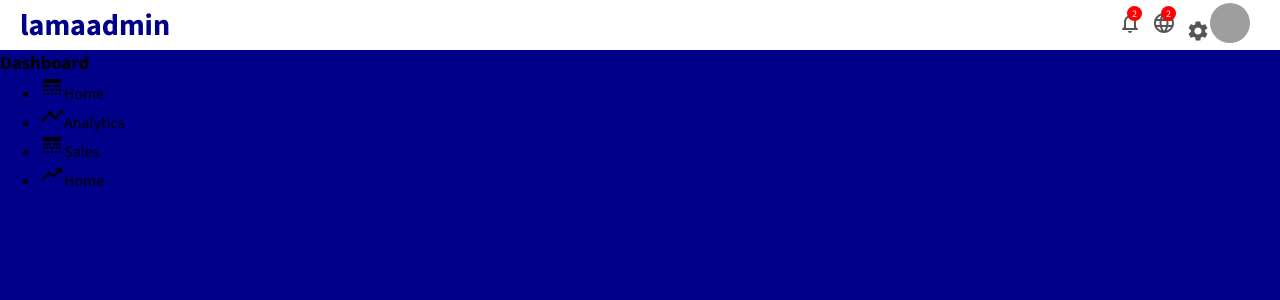
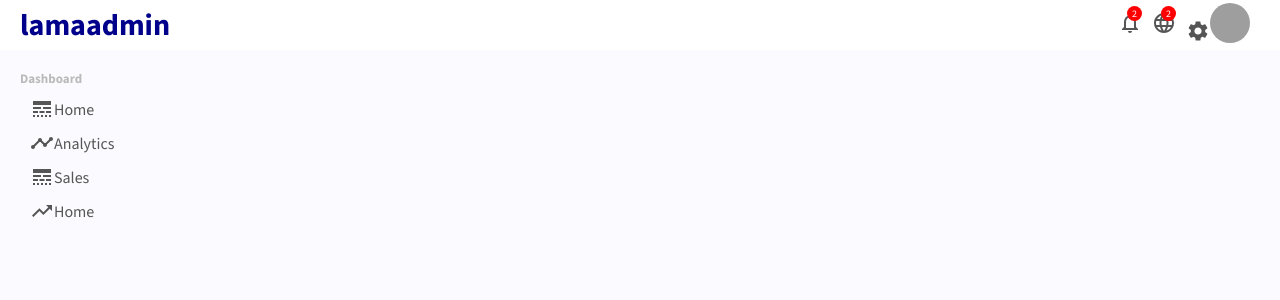
Before and after one commit to KipletingEdwin/adminDashboard, a React (Create React App) app: page / in a window 1280 px wide. Shown: the top 300 px of the page. Built offline with nearby package versions, Linux system fonts and the light colour scheme; grey boxes are pictures that could not be loaded.

Commit message:
add sidebar stylings

```diff
--- a/src/app.css
+++ b/src/app.css
@@ -1,3 +1,7 @@
 .container{
     display: flex;
 }
+
+.others{
+    flex: 4;
+}
--- a/src/components/sidebar/Sidebar.css
+++ b/src/components/sidebar/Sidebar.css
@@ -1,5 +1,42 @@
 .container{
     flex: 1;
     height: calc(100vh - 50px);
-    background-color: darkblue;
+    background-color: rgb(251, 251, 255);
+    position: sticky;
+    top: 50px;
 }
+
+.sidebarWrapper{
+    padding: 20px;
+    color: #555;
+}
+
+.sidebarMenu{
+    margin-bottom: 13px;
+}
+
+.sidebarTitle{
+    font-size: 13px;
+}
+
+.sidebarTitle{
+    font-size: 13px;
+    color: rgb(187, 186, 186);
+}
+.sidebarList{
+    list-style: none;
+    padding: 5px;
+}
+
+.sidebarListItem{
+    padding: 5px;
+    cursor: pointer;
+    display: flex;
+    align-items: center;
+    border-radius: 10px;
+}
+
+.sidebarListItem.active,
+.sidebarListItem:hover {
+    background-color: rgb(251, 251, 255);
+}
--- a/src/components/sidebar/Sidebar.jsx
+++ b/src/components/sidebar/Sidebar.jsx
@@ -9,7 +9,7 @@
             <div className="sidebarMenu">
                 <h3 className="sidebarTitle">Dashboard</h3>
                 <ul className="sidebarList">
-                    <li className="sidebarListItem">
+                    <li className="sidebarListItem active">
                         <LineStyle/>
                         Home
                     </li>
```
